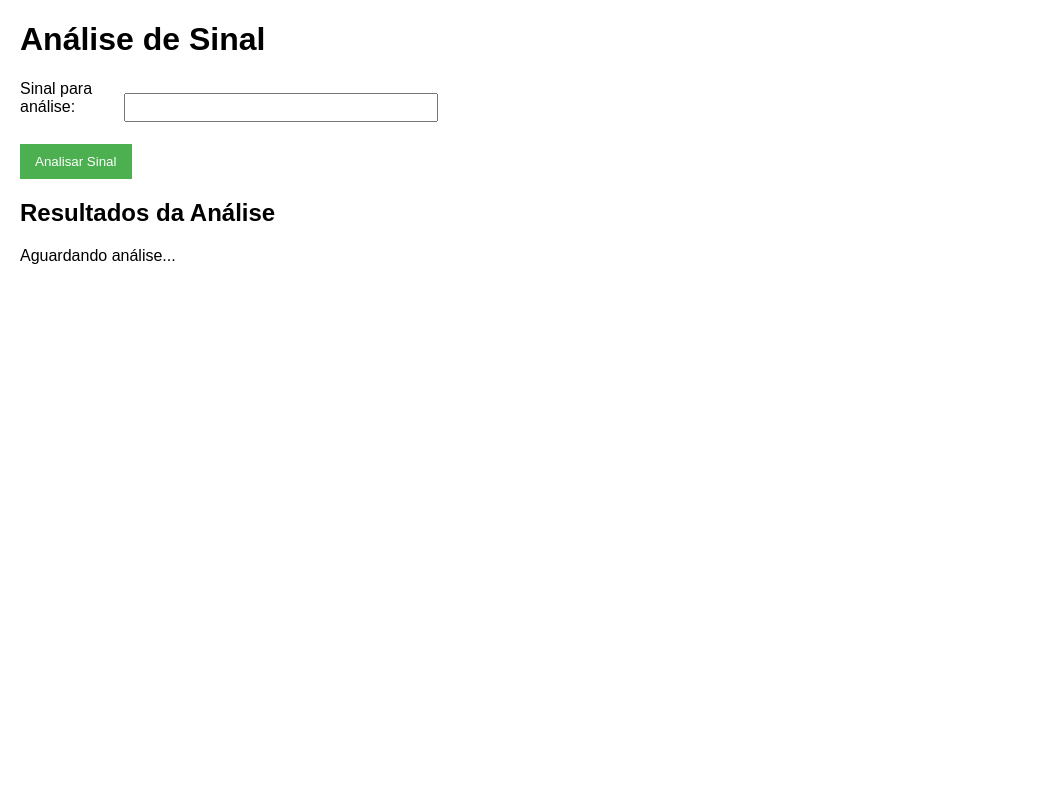
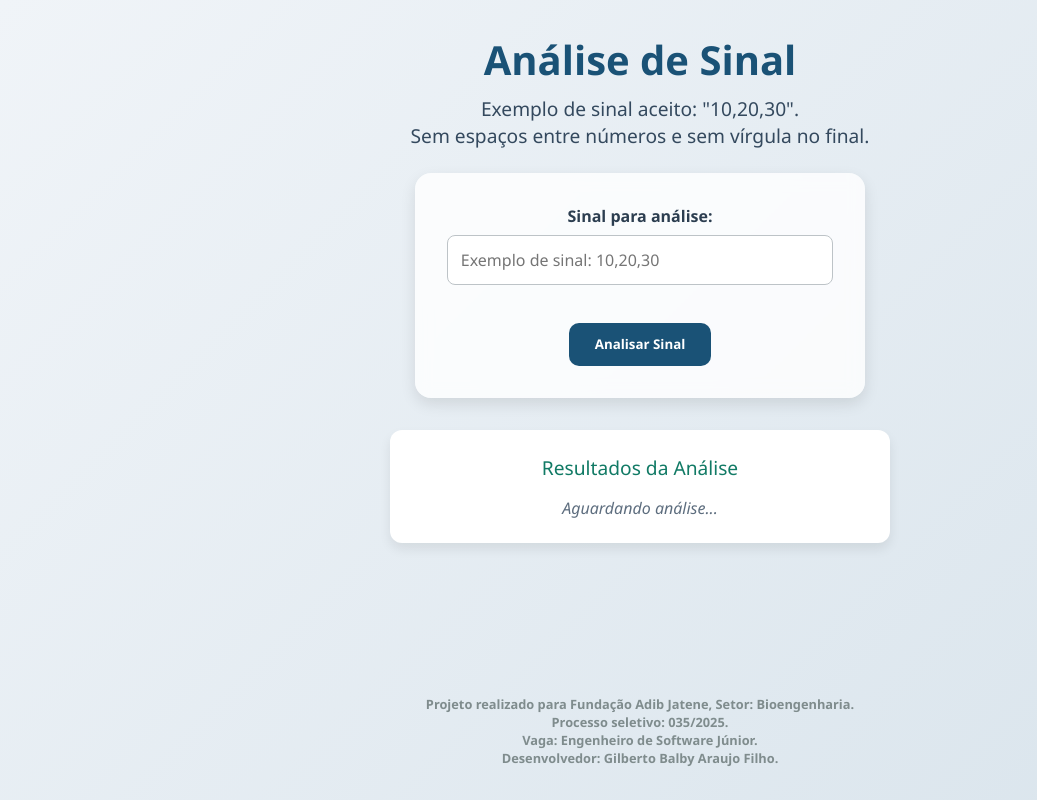
Before and after one commit to gilbalby/Web_Simple_Signal_Analyze, a plain HTML site: page frontend/index.html in a window 1280 px wide. Shown: the whole page, without its empty margins (0-1037 px from the left). Drawn offline with Linux system fonts and the light colour scheme.

Commit message:
ajuste de css e html para melhorar experiência do usuário

```diff
--- a/frontend/index.html
+++ b/frontend/index.html
@@ -10,9 +10,11 @@
 
 <body>
     <h1>Análise de Sinal</h1>
+    <h2>Exemplo de sinal aceito: "10,20,30".<br>
+        Sem espaços entre números e sem vírgula no final.</h2>
     <form action="#" method="post">
         <label for="name">Sinal para análise:</label>
-        <input type="text" id="signal" name="sinal" required><br><br>
+        <input type="text" id="signal" name="sinal" required placeholder="Exemplo de sinal: 10,20,30"><br><br>
 
         <button type="submit">Analisar Sinal</button>
     </form>
@@ -22,6 +24,11 @@
         <h2>Resultados da Análise</h2>
         <p>Aguardando análise...</p>
     </div>
+    <h5>Projeto realizado para Fundação Adib Jatene, Setor: Bioengenharia.<br>
+        Processo seletivo: 035/2025.<br>
+        Vaga: Engenheiro de Software Júnior.<br>
+        Desenvolvedor: Gilberto Balby Araujo Filho.
+    </h5>
 </body>
 
 </html>
--- a/frontend/styles.css
+++ b/frontend/styles.css
@@ -1,28 +1,115 @@
+/* ===== Reset básico ===== */
+* {
+    margin: 0;
+    padding: 0;
+    box-sizing: border-box;
+    font-family: "Segoe UI", Tahoma, Geneva, Verdana, sans-serif;
+}
+
+/* ===== Layout geral ===== */
 body {
-     font-family: Arial, sans-serif;
-     margin: 20px;
+    background: linear-gradient(135deg, #f0f4f8, #d9e4ec);
+    color: #2c3e50;
+    display: flex;
+    flex-direction: column;
+    align-items: center;
+    min-height: 100vh;
+    padding: 2rem;
+}
+
+/* ===== Títulos ===== */
+h1 {
+    font-size: 2.5rem;
+    margin-bottom: 0.5rem;
+    color: #1a5276;
+    text-align: center;
+}
+
+h2 {
+    font-size: 1.2rem;
+    font-weight: normal;
+    color: #34495e;
+    margin-bottom: 1.5rem;
+    text-align: center;
+}
+
+h5 {
+    margin-top: auto;
+    text-align: center;
+    font-size: 0.8rem;
+    color: #7f8c8d;
+    line-height: 1.4;
+}
+
+/* ===== Formulário ===== */
+form {
+    background: #ffffffcc;
+    backdrop-filter: blur(8px);
+    padding: 2rem;
+    border-radius: 16px;
+    box-shadow: 0 6px 15px rgba(0, 0, 0, 0.1);
+    width: 100%;
+    max-width: 450px;
+    margin-bottom: 2rem;
+    text-align: center;
 }
 
 label {
-     display: inline-block;
-     width: 100px;
-     margin-bottom: 10px;
+    display: block;
+    font-weight: 600;
+    margin-bottom: 0.5rem;
 }
 
- input,
- textarea {
-     width: 300px;
-     padding: 5px;
+input[type="text"] {
+    width: 100%;
+    padding: 0.8rem;
+    border: 1.5px solid #bdc3c7;
+    border-radius: 8px;
+    font-size: 1rem;
+    transition: 0.3s ease;
 }
 
+input[type="text"]:focus {
+    border-color: #1a5276;
+    outline: none;
+    box-shadow: 0 0 6px rgba(26, 82, 118, 0.3);
+}
+
+/* ===== Botão ===== */
 button {
-     padding: 10px 15px;
-     background-color: #4CAF50;
-     color: white;
+    margin-top: 1rem;
+    background: #1a5276;
+    color: #fff;
+    padding: 0.8rem 1.6rem;
     border: none;
+    border-radius: 10px;
     cursor: pointer;
+    font-weight: 600;
+    transition: 0.3s ease;
 }
 
 button:hover {
-     background-color: #45a049;
+    background: #154360;
+    transform: translateY(-2px);
 }
+
+/* ===== Resultado ===== */
+#result {
+    background: #ffffff;
+    padding: 1.5rem;
+    border-radius: 12px;
+    box-shadow: 0 6px 12px rgba(0, 0, 0, 0.08);
+    width: 100%;
+    max-width: 500px;
+    text-align: center;
+}
+
+#result h2 {
+    margin-bottom: 1rem;
+    color: #117a65;
+}
+
+#result p {
+    color: #5d6d7e;
+    font-style: italic;
+}
```
Lines whose indentation alone changed are shown as unchanged.
